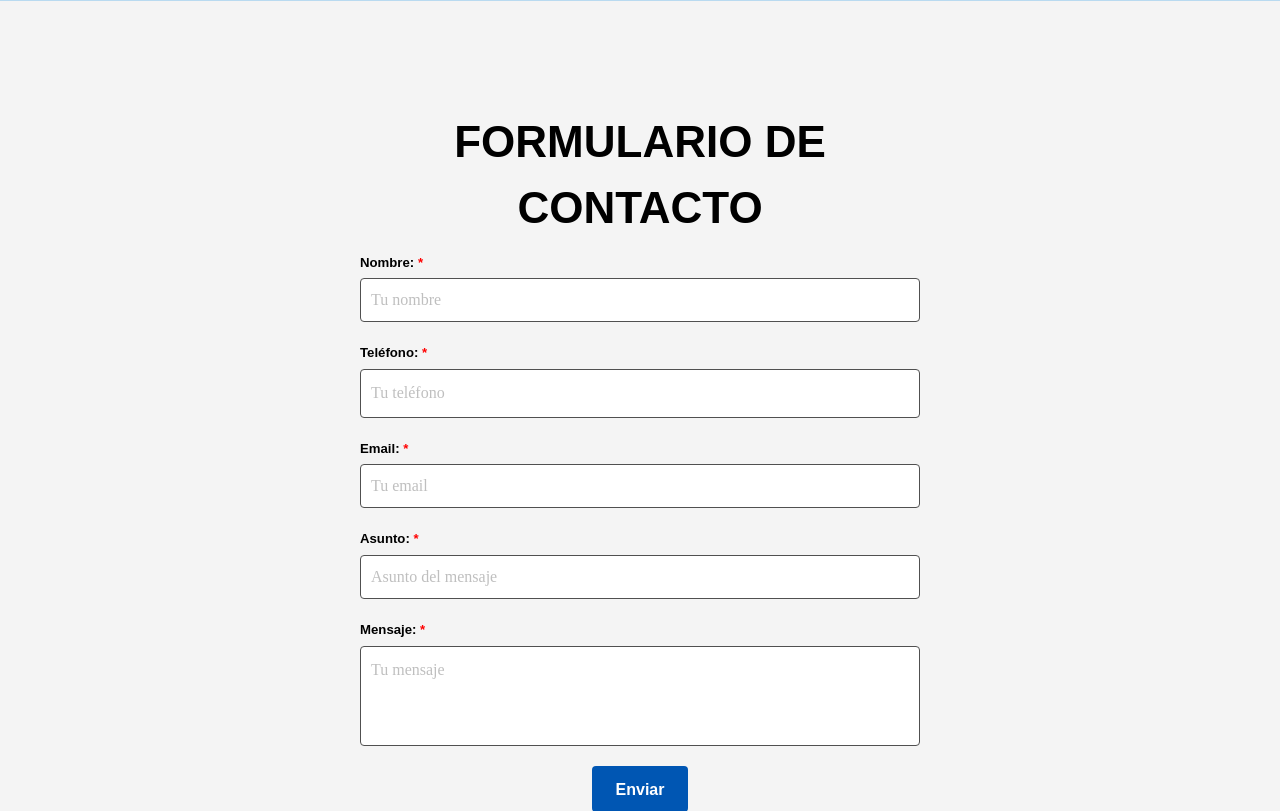
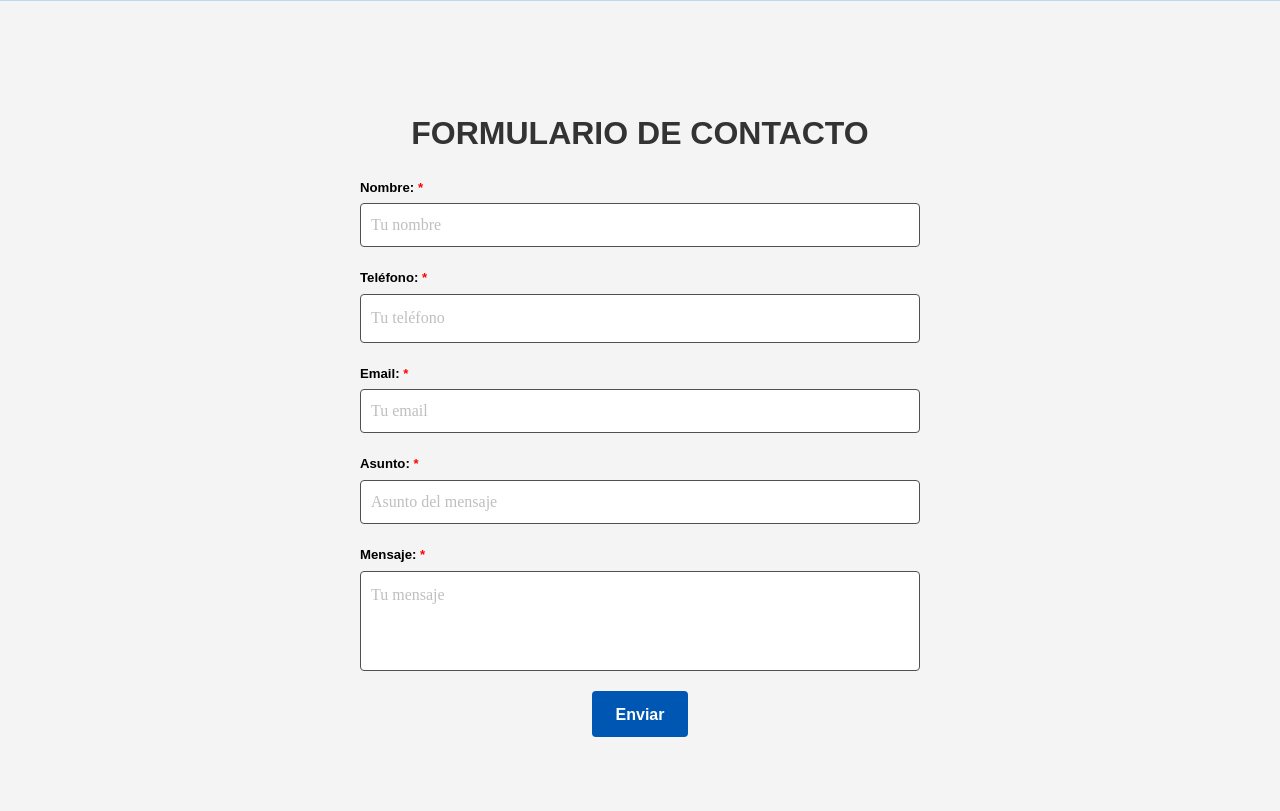
Before and after one commit to ruben2125/Proyecto-Monumento, a PHP site: page /index.html in a window 1280 px wide. Shown: the part 2005-2816 px from the top of the page. Run offline with PHP 8.4, Linux system fonts and the light colour scheme; some web fonts are replaced.

Commit message:
CAMBIOS TITULO FORMULARIO JUNTO

```diff
--- a/css/styles_formulario.css
+++ b/css/styles_formulario.css
@@ -5,8 +5,12 @@ body {
   margin: 0;
 }
 
-#contacto h1 {
+h1 {
   text-align: center;
+  font-size: 2rem;  /* Ajusta el tamaño del título */
+  color: #333;
+  white-space: nowrap;  /* Evita el salto de línea */
+  margin-bottom: 20px;
 }
 
 .form-container {
```
